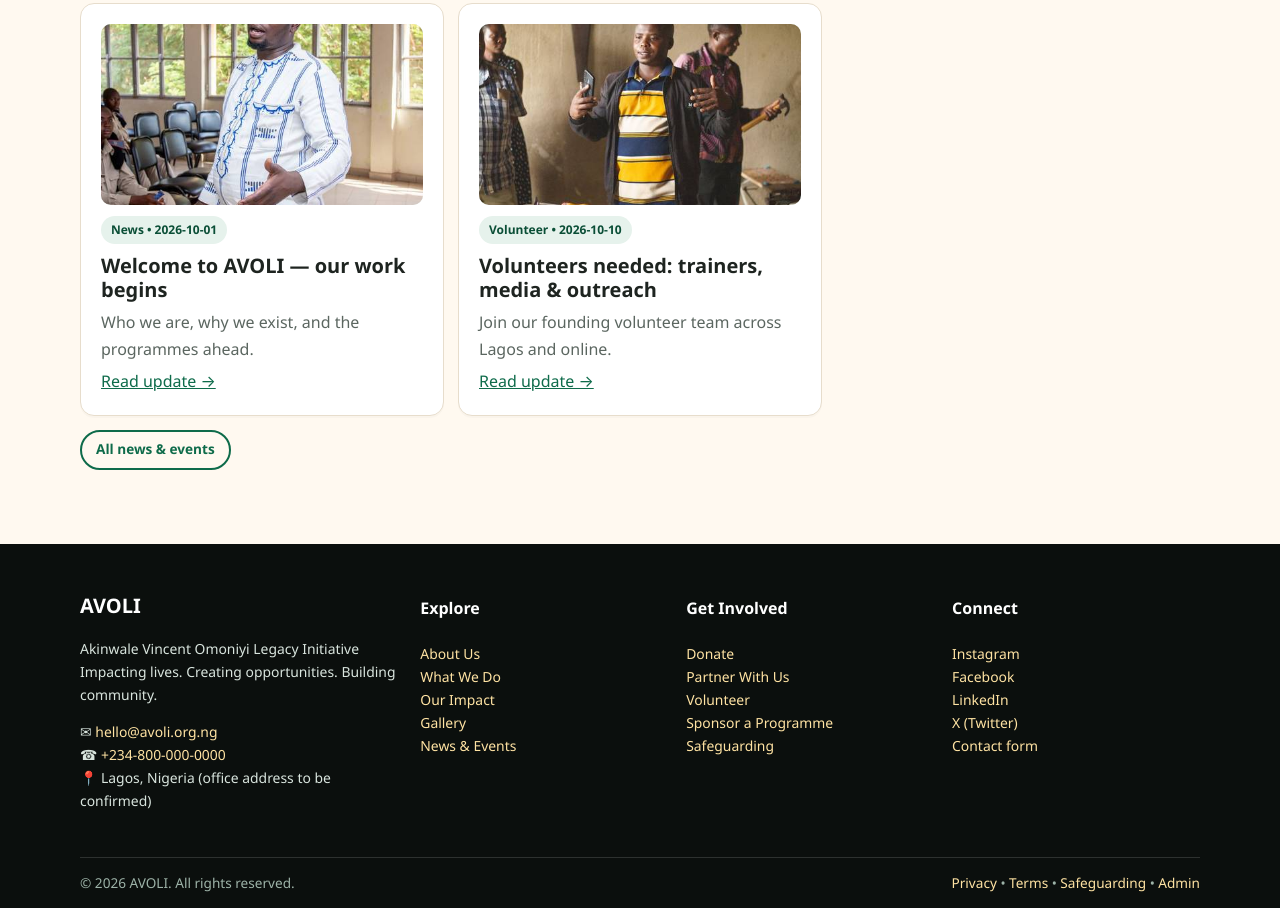
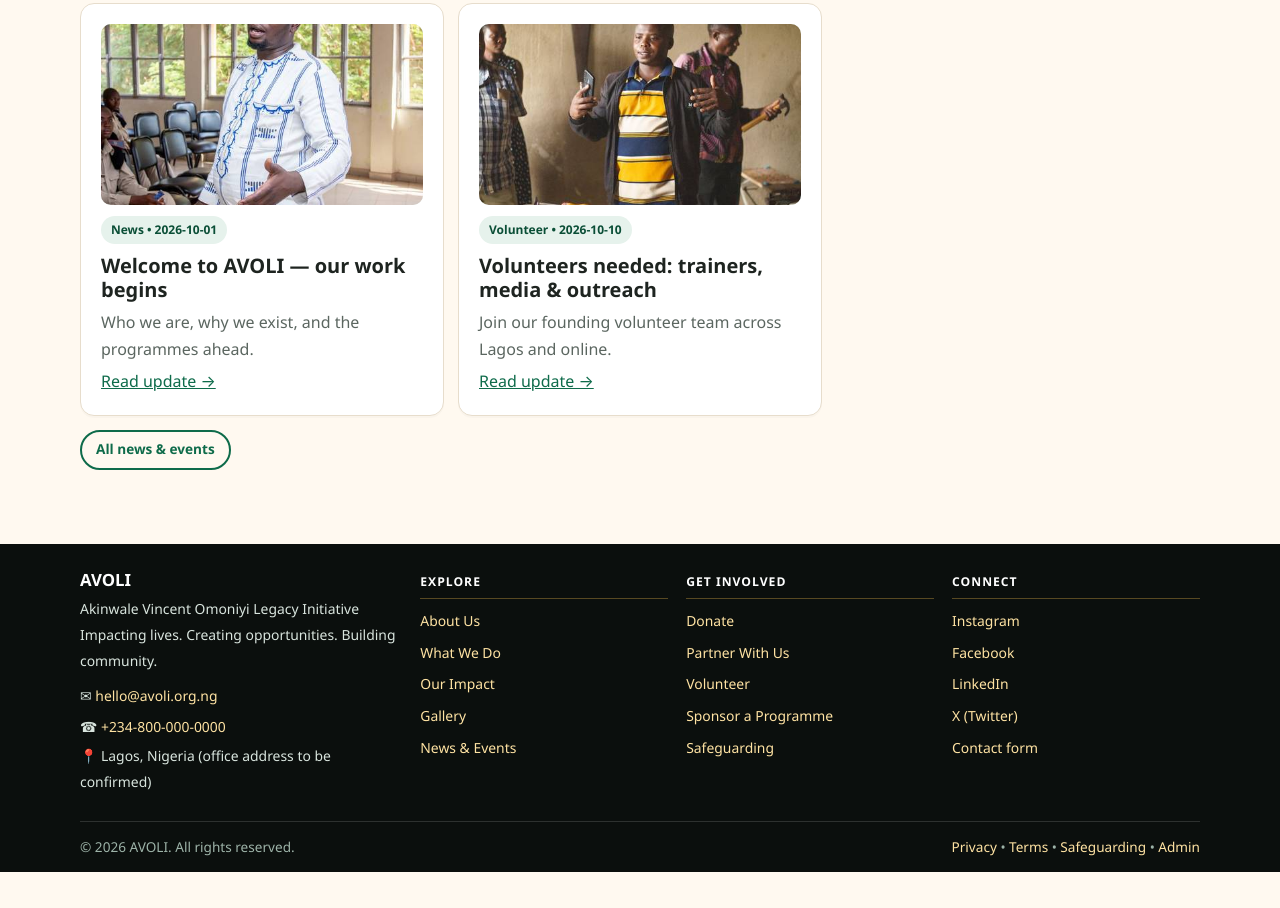
Before and after one commit to collins0032/avoli-website, a plain HTML site: page index.html in a window 1280 px wide. Shown: the part 3264-4172 px from the top of the page. After the commit the page ends 4136 px from the top, so only its background shows below. Drawn offline with Linux system fonts and the light colour scheme.

Commit message:
Organise mobile footer: 2-col link grid, brand card, section rules

```diff
--- a/css/style.css
+++ b/css/style.css
@@ -109,7 +109,14 @@ table.info th,table.info td{text-align:left;padding:10px 12px;border-bottom:1px
 table.info th{width:32%;color:var(--green-dark)}
 /* Footer */
 footer{background:#0B0F0D;color:#D9E5DE;margin-top:30px}
-.footer-grid{display:grid;gap:18px;padding:30px 0;grid-template-columns:1fr}
+.footer-grid{display:grid;gap:14px 16px;padding:26px 0 20px;grid-template-columns:1fr 1fr}
+.footer-grid>div:first-child{grid-column:1/-1;background:rgba(255,255,255,.04);border:1px solid rgba(255,255,255,.1);border-radius:12px;padding:14px}
+.footer-grid>div:last-child{grid-column:1/-1}
+.footer-grid h3{margin:0 0 4px;font-size:1.05rem}
+.footer-grid h4{font-size:.76rem;text-transform:uppercase;letter-spacing:1px;color:var(--gold);margin:2px 0 2px;padding-bottom:6px;border-bottom:1px solid rgba(232,180,74,.35)}
+.footer-grid p{margin:6px 0}
+.footer-grid p.small{line-height:1.85}
+.footer-grid p a{display:inline-block;padding:3px 0}
 footer a{color:#FFE3A3;text-decoration:none}
 footer a:hover{text-decoration:underline}
 .foot-note{border-top:1px solid rgba(255,255,255,.14);padding:14px 0;font-size:.85rem;color:#9DB3A8;display:flex;flex-wrap:wrap;gap:8px;justify-content:space-between}
@@ -162,7 +169,9 @@ iframe{max-width:100%}
   .project-card{grid-template-columns:minmax(240px,320px) 1fr;align-items:start}
   .news-grid{grid-template-columns:repeat(3,1fr)}
   .g-grid{grid-template-columns:repeat(3,1fr)}
-  .footer-grid{grid-template-columns:1.3fr 1fr 1fr 1fr}
+  .footer-grid{grid-template-columns:1.3fr 1fr 1fr 1fr;gap:18px}
+  .footer-grid>div:first-child{grid-column:auto;background:none;border:0;padding:0}
+  .footer-grid>div:last-child{grid-column:auto}
   .split{grid-template-columns:1fr 1fr;align-items:start}
 }
 /* ——— Wide screens: cap + breathe ——— */
```
